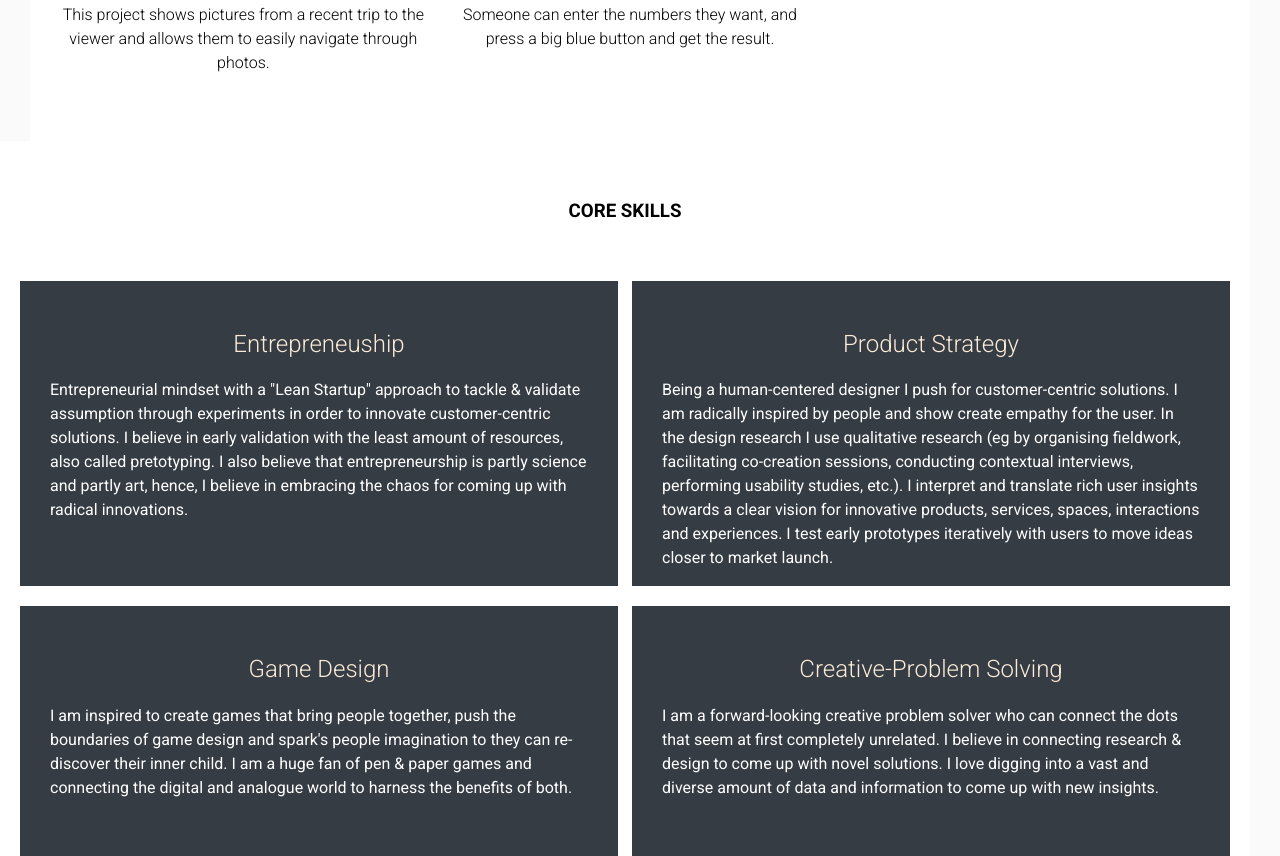
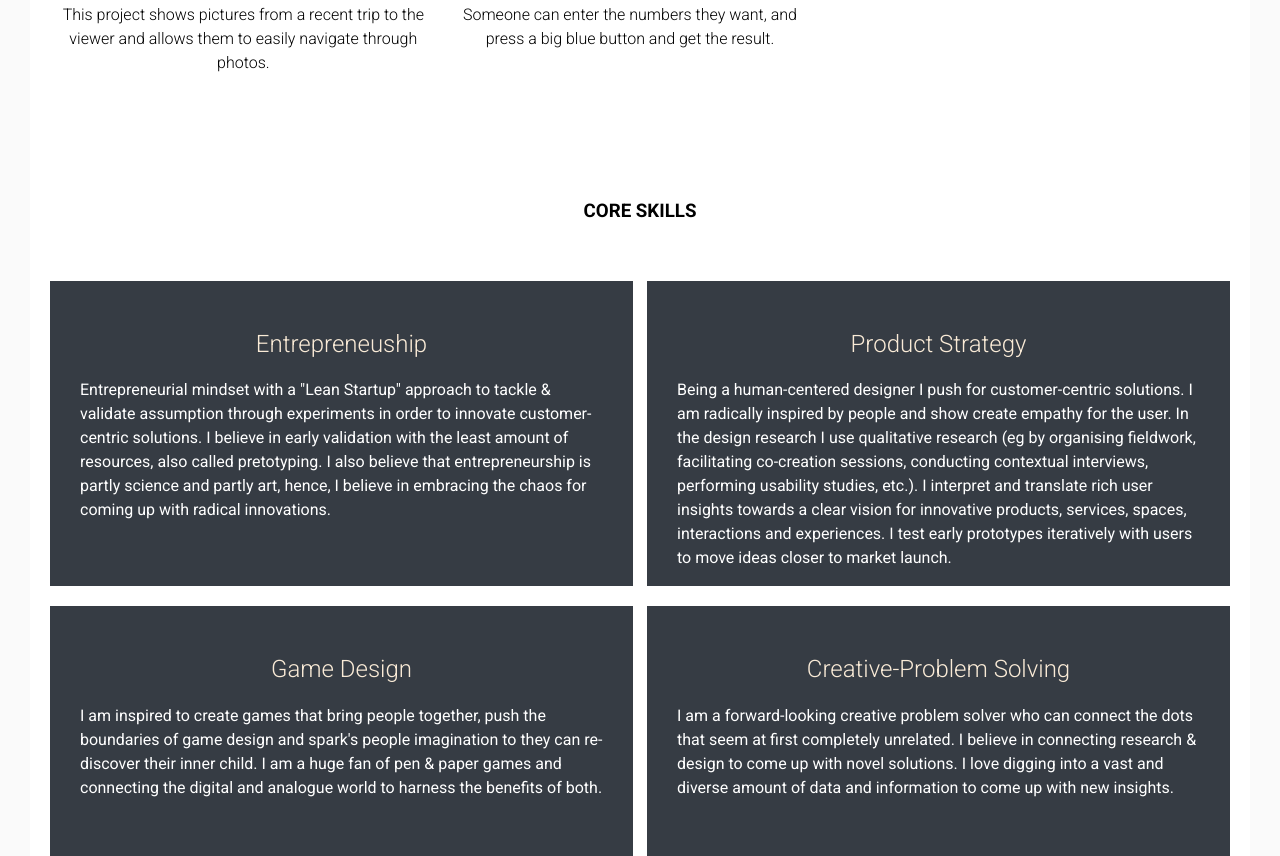
Before and after one commit to avocadohooman/responsive_layout_v3, a plain HTML site: page index.html in a window 1280 px wide. Shown: the part 1767-2623 px from the top of the page. Drawn offline with Linux system fonts and the light colour scheme; a web font is replaced by a local one.

Commit message:
CSS Update
Added margin-left for 1024px media query

```diff
--- a/css/styles.css
+++ b/css/styles.css
@@ -278,6 +278,7 @@ max-width: 50%;
 
 .skills {
     overflow: hidden;
+    border-bottom: solid white 30px;
 }
 
 .box {
@@ -420,9 +421,8 @@ max-width: 50%;
 }
 
 .skills {
-    overflow: hidden;
+    margin-left: 30px;
     margin-right: 30px;
-    border-bottom: solid white 30px;
 }
 
 .contact {
```
